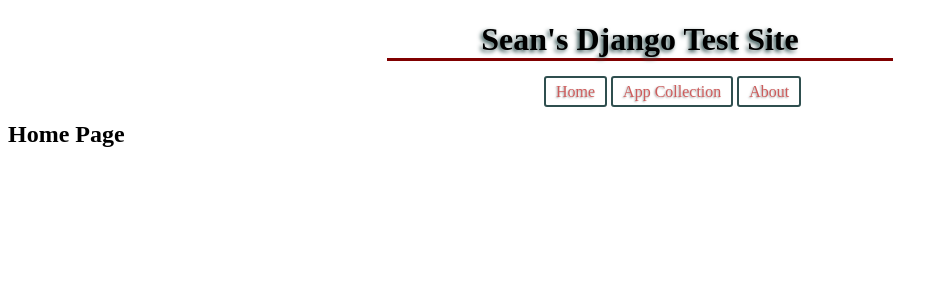
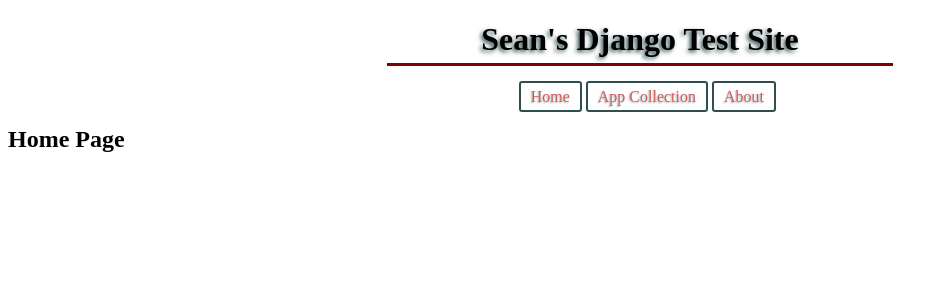
Before and after one commit to seanmclaren/WebAppOne, a Django app: page / in a window 1280 px wide. Shown: the top 300 px of the page, without its empty margins (0-948 px from the left). Run offline with Django 3.2, Linux system fonts and the light colour scheme.

Commit message:
CSS changes

```diff
--- a/SubAppOne/static/CSS/base.css
+++ b/SubAppOne/static/CSS/base.css
@@ -5,14 +5,15 @@
 
 .main_title {
     border-bottom: 3px solid maroon;
+    padding-bottom: 5px;
     text-shadow: -2px 2px 4px darkslategrey;
     text-align: center;
 
 }
 
 .menu {
-    margin-right: 5%;
-    margin-left:  10%;
+    margin-right: 10%;
+    margin-left:  5%;
     text-align: center;
 }
 
```
